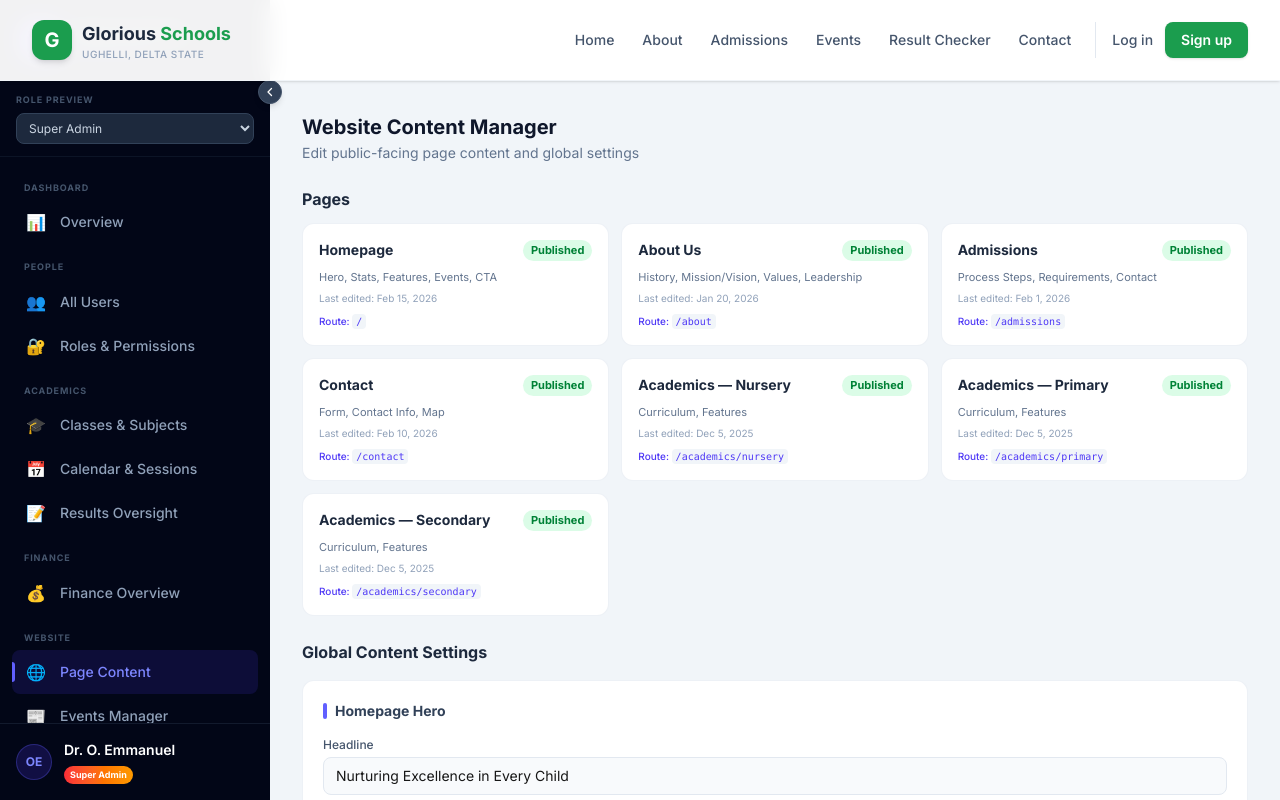
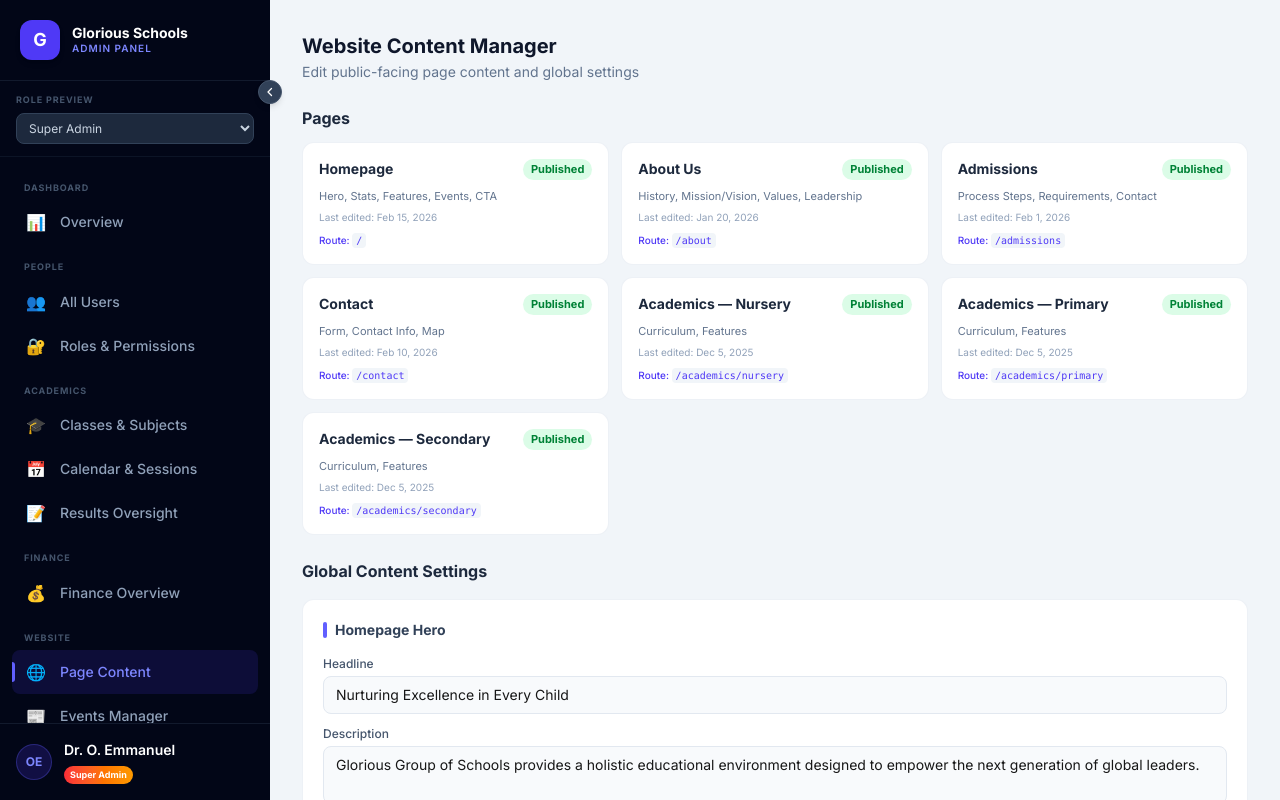
Before and after one commit to efebryan/glorious-school, a Next.js app: page /admin/cms in a window 1280 px wide. Shown: the top 800 px of the page. Built offline with nearby package versions, Linux system fonts and the light colour scheme.

Commit message:
auto-commit: 4/23/2026, 5:28:08 PM

```diff
--- a/src/components/layout/ConditionalWrapper.tsx
+++ b/src/components/layout/ConditionalWrapper.tsx
@@ -6,7 +6,7 @@ import { Footer } from './Footer';
 
 export function ConditionalWrapper({ children }: { children: React.ReactNode }) {
   const pathname = usePathname();
-  const isDashboard = pathname.startsWith('/dashboard') || pathname.startsWith('/parent-dashboard') || pathname.startsWith('/staff-dashboard');
+  const isDashboard = pathname.startsWith('/dashboard') || pathname.startsWith('/parent-dashboard') || pathname.startsWith('/staff-dashboard') || pathname.startsWith('/admin');
 
   return (
     <>
```
